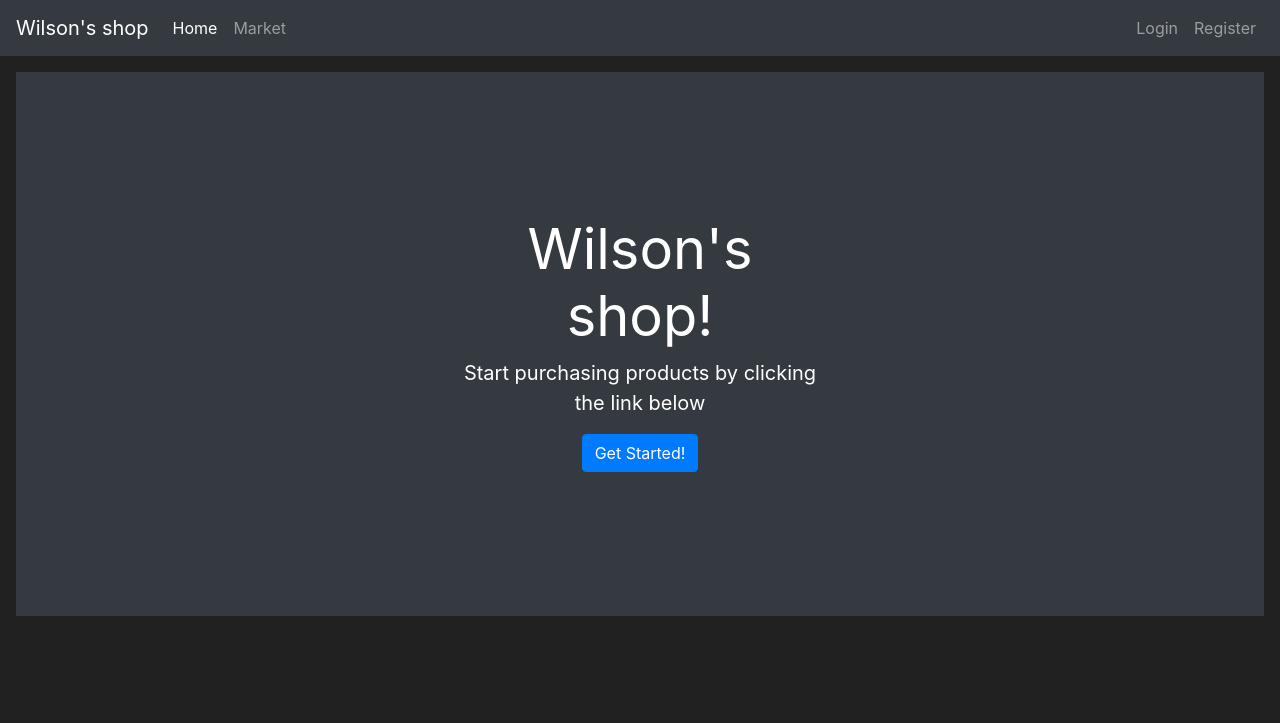
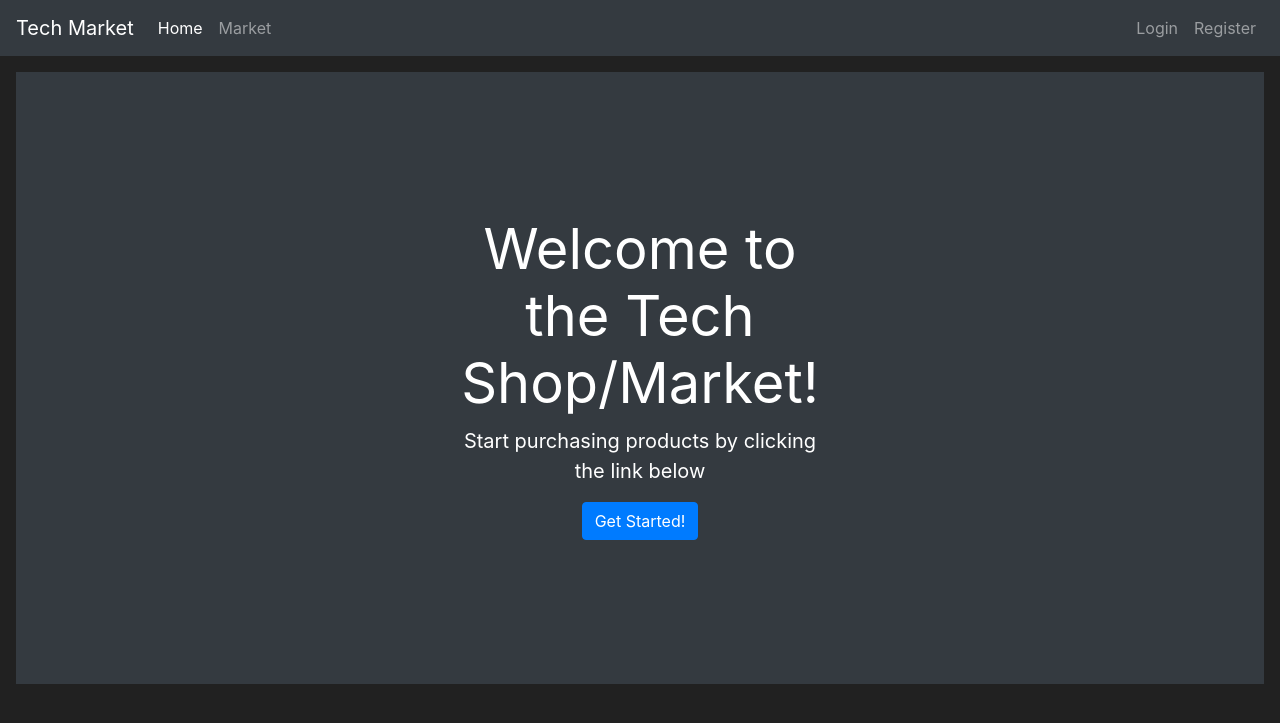
Before and after one commit to wilsonlengo/WilsonNgo_T4A2-B, a Flask app: page /home in a window 1280 px wide. Shown: the top 723 px of the page. Run offline with Flask 2, Linux system fonts and the light colour scheme; some libraries are stand-ins or nearby versions.

Commit message:
added procfile

```diff
--- a/shopapp/shop/routes.py
+++ b/shopapp/shop/routes.py
@@ -5,7 +5,7 @@ from shop.forms import RegisterForm, LoginForm, PurchaseItemForm, SellItemForm
 from shop import db
 from flask_login import login_user, logout_user, login_required, current_user
 
-@app.route('/')
+
 @app.route('/home')
 def home_page():
     return render_template("home.html")
--- a/shopapp/shop/templates/base.html
+++ b/shopapp/shop/templates/base.html
@@ -15,7 +15,7 @@
    <body>
       <!-- Navbar here -->
       <nav class="navbar navbar-expand-md navbar-dark bg-dark">
-        <a class="navbar-brand" href="#">Wilson's shop</a>
+        <a class="navbar-brand" href="{{ url_for('home_page') }}">Tech Market</a>
           <button class="navbar-toggler" type="button" data-toggle="collapse" data-target="#navbarNav">
           <span class="navbar-toggler-icon"></span>
           </button>
--- a/shopapp/shop/templates/home.html
+++ b/shopapp/shop/templates/home.html
@@ -6,7 +6,7 @@ Welcome to the homepage!
 {% block content %}
   <div class="position-relative overflow-hidden p-3 p-md-5 m-md-3 text-center bg-dark" style="color:white">
     <div class="col-md-5 p-lg-5 mx-auto my-5">
-        <h1 class="display-4 font-weight-normal">Wilson's shop!</h1>
+        <h1 class="display-4 font-weight-normal">Welcome to the Tech Shop/Market!</h1>
         <p class="lead font-weight-normal">Start purchasing products by clicking the link below</p>
         <a class="btn btn-primary" href="{{ url_for('market_page') }}">Get Started!</a>
     </div>
```
Also changed, not shown: 1 other file.
